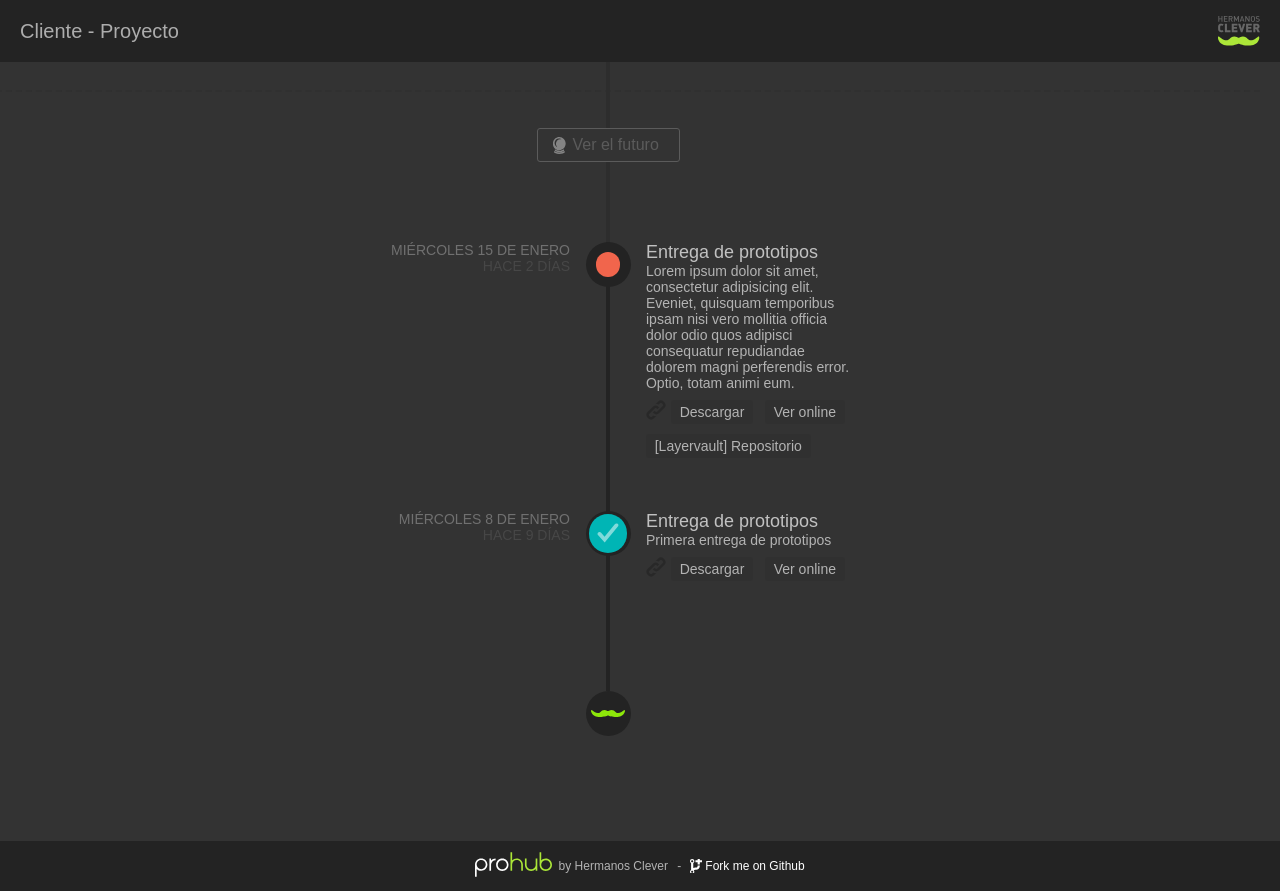
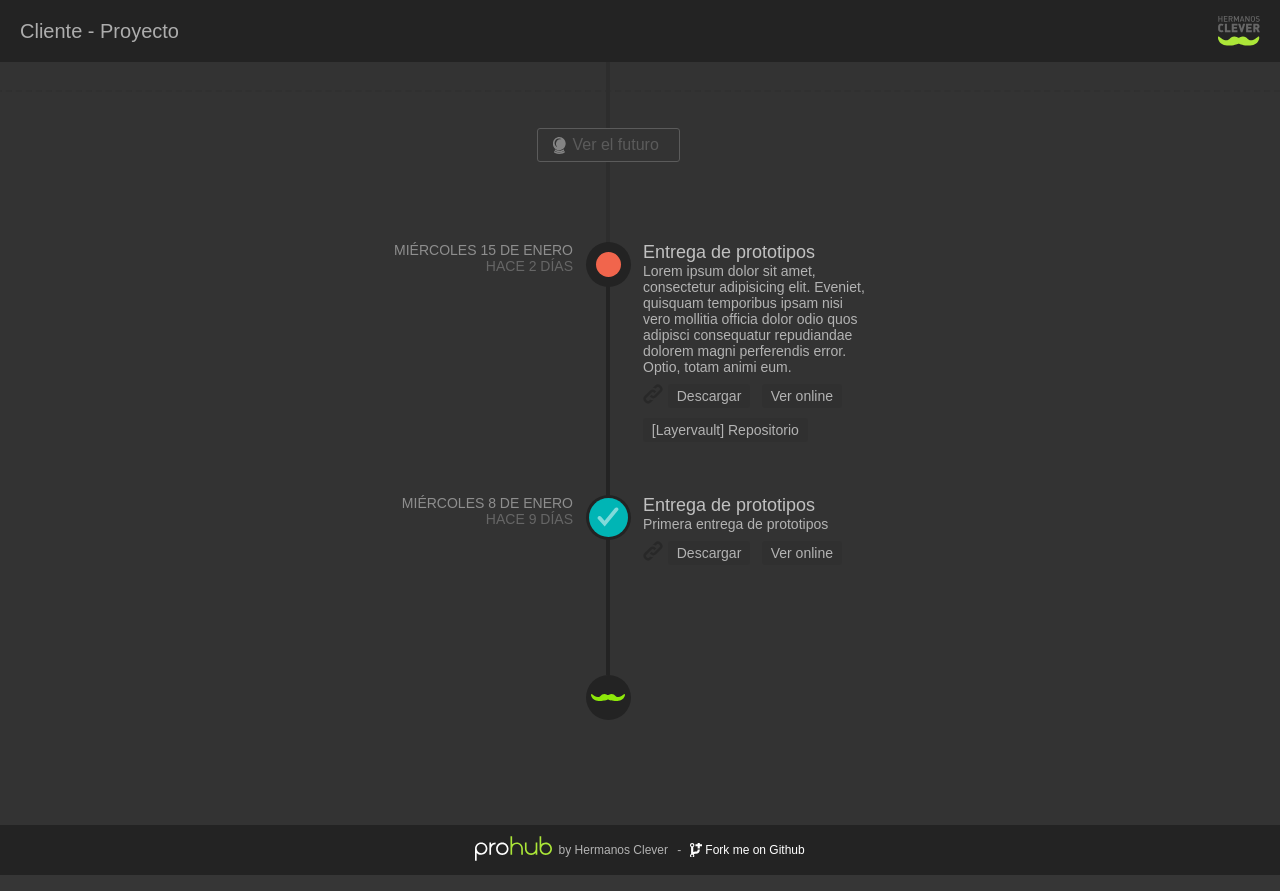
Before and after one commit to HermanosClever/prohub, a PHP site: page / in a window 1280 px wide. Run offline with PHP 8.4, Linux system fonts and the light colour scheme; some libraries are stand-ins or nearby versions.

Commit message:
- Minor responsive and color adjustments

```diff
--- a/css/scss/_settings.scss
+++ b/css/scss/_settings.scss
@@ -100,10 +100,12 @@
 $c_tl:mix($c_black,$c_grey,30%);
 $c_tl_future: mix($c_black,$c_grey,10%);
 $c_tl_divider: mix($c_black,$c_grey,5%);
-$c_date: mix($c_grey,$c_white,70%);
-$c_since: mix($c_grey,$c_white,90%);
+$c_open_tl_divider: mix($c_black,$c_grey,10%);
+$c_date: mix($c_grey,$c_white,55%);
+$c_since: mix($c_grey,$c_white,75%);
 $c_tl_btn_text: mix($c_grey,$c_white,80%);
 $c_task: #f1654c;
+$c_inactive_task:mix($c_tl, $c_tl_future,20%);
 $c_checked: $c_btn_hover;
 
 $c_alert:#dd3519;
--- a/css/scss/main.scss
+++ b/css/scss/main.scss
@@ -216,7 +216,7 @@
 		width:em($m_task, 14);
 		z-index:3;
 		&:before{
-			background:$c_task;
+			background:$c_inactive_task;
 			border-radius:inherit;
 			content:'';
 			height:em($m_task - 20, 14);
@@ -224,6 +224,9 @@
 			position:absolute;
 			top:em(10, 14);
 			width:em($m_task - 20, 14);
+			}
+		&.pending{
+			&:before{background:$c_task;}
 			}
 		&.checked{
 			&:before{
@@ -348,10 +351,15 @@
 			bottom:em(150);
 			content:'';
 			height:0;
-			left:0;
+			left:em(20);
 			position:absolute;
 			width:100%;
 			z-index:1;
+			}
+		}
+	&.open{
+		.wrapper{
+			&:after{border-color:$c_open_tl_divider;}
 			}
 		}
 	.button.present{display:none;}
@@ -363,7 +371,6 @@
 		&:before,
 		.status{
 			background:$c_tl_future;
-			&:before{background:mix($c_tl, $c_tl_future,20%);}
 			}
 		.time,
 		.title,
@@ -446,6 +453,15 @@
 		}
 }
 
+@media screen and (min-width:em(600)) {
+	.task{
+		width:em(520,14);
+		.date,
+		.task_data{width:em(225,14);}
+		}
+
+}
+
 @media screen and (min-width:em(650)) {
 	#header{line-height:em(42);}
 	.by{right:em(20);}
--- a/index.php
+++ b/index.php
@@ -1,7 +1,8 @@
 <?php
 $page = 'project_home';
 $client = 'Cliente';
-$project = "Proyecto"
+$project = "Proyecto";
+$path = '';
  ?>
 <!DOCTYPE html>
 <?php include 'incl/_cc.php'; ?>
@@ -26,7 +27,7 @@
 
 					<ul class="timeline">
 						<li class="task">
-							<div class="status pending">Pending</div>
+							<div class="status">Pending</div>
 							<div class="date js_timestamp">
 								<time class="time" datetime="15-02-2014">15-02-2014</time>
 							</div>
@@ -40,7 +41,7 @@
 							</div>
 						</li>
 						<li class="task no_date">
-							<div class="status pending">Pending</div>
+							<div class="status">Pending</div>
 							<div class="date js_timestamp">
 								<time class="time" datetime="15-01-2014">15-01-2014</time>
 							</div>
--- a/js/main.js
+++ b/js/main.js
@@ -28,7 +28,8 @@
 
 	$time_buttons.find('.js_view_future').on('click', function(event) {
 		event.preventDefault();
-		$future_timeline.animate({'margin-top': 0}, 200);
+
+		$future_timeline.addClass('open').animate({'margin-top': 0}, 200);
 		$time_buttons.find('.js_view_future').toggle();
 		$future_timeline.find('.timeline').slideToggle(400, function(){
 			$time_buttons.find('.js_view_present').fadeToggle(400);
@@ -39,7 +40,7 @@
 
 	$time_buttons.find('.js_view_present').on('click', function(event) {
 		event.preventDefault();
-		$future_timeline.animate({'margin-top': -80}, 100);
+		$future_timeline.removeClass('open').animate({'margin-top': -80}, 100);
 		$time_buttons.find('.js_view_present').toggle();
 		$future_timeline.find('.timeline').slideToggle(100, function(){
 
--- a/js/main.min.js
+++ b/js/main.min.js
@@ -1 +1 @@
-$(document).ready(function(){var e,t,n,r,i,s;$("body").hasClass("_dev")&&$("body._dev").width_snitch({style:{}});$(".legal a, a.ext").attr("target","_blank");t=$(".task");t.find(".js_timestamp").each(function(e,t){n=$(this).find(".time").attr("datetime");r=moment(n,"DD-MM-YYYY").lang("es").fromNow();$(this).append('<div class="timestamp">'+r+"</div>");$(this).find(".time").text(moment(n,"DD-MM-YYYY").lang("es").format("dddd D [de] MMMM"))});s=$("#future");i=$(".timetravel.buttons");i.find(".js_view_future").on("click",function(e){e.preventDefault();s.animate({"margin-top":0},200);i.find(".js_view_future").toggle();s.find(".timeline").slideToggle(400,function(){i.find(".js_view_present").fadeToggle(400)})});i.find(".js_view_present").on("click",function(e){e.preventDefault();s.animate({"margin-top":-80},100);i.find(".js_view_present").toggle();s.find(".timeline").slideToggle(100,function(){i.find(".js_view_future").fadeToggle(200)})})});
+$(document).ready(function(){var e,t,n,r,i,s;$("body").hasClass("_dev")&&$("body._dev").width_snitch({style:{}});$(".legal a, a.ext").attr("target","_blank");t=$(".task");t.find(".js_timestamp").each(function(e,t){n=$(this).find(".time").attr("datetime");r=moment(n,"DD-MM-YYYY").lang("es").fromNow();$(this).append('<div class="timestamp">'+r+"</div>");$(this).find(".time").text(moment(n,"DD-MM-YYYY").lang("es").format("dddd D [de] MMMM"))});s=$("#future");i=$(".timetravel.buttons");i.find(".js_view_future").on("click",function(e){e.preventDefault();s.addClass("open").animate({"margin-top":0},200);i.find(".js_view_future").toggle();s.find(".timeline").slideToggle(400,function(){i.find(".js_view_present").fadeToggle(400)})});i.find(".js_view_present").on("click",function(e){e.preventDefault();s.removeClass("open").animate({"margin-top":-80},100);i.find(".js_view_present").toggle();s.find(".timeline").slideToggle(100,function(){i.find(".js_view_future").fadeToggle(200)})})});
```
Also changed, not shown: css/main.css.
